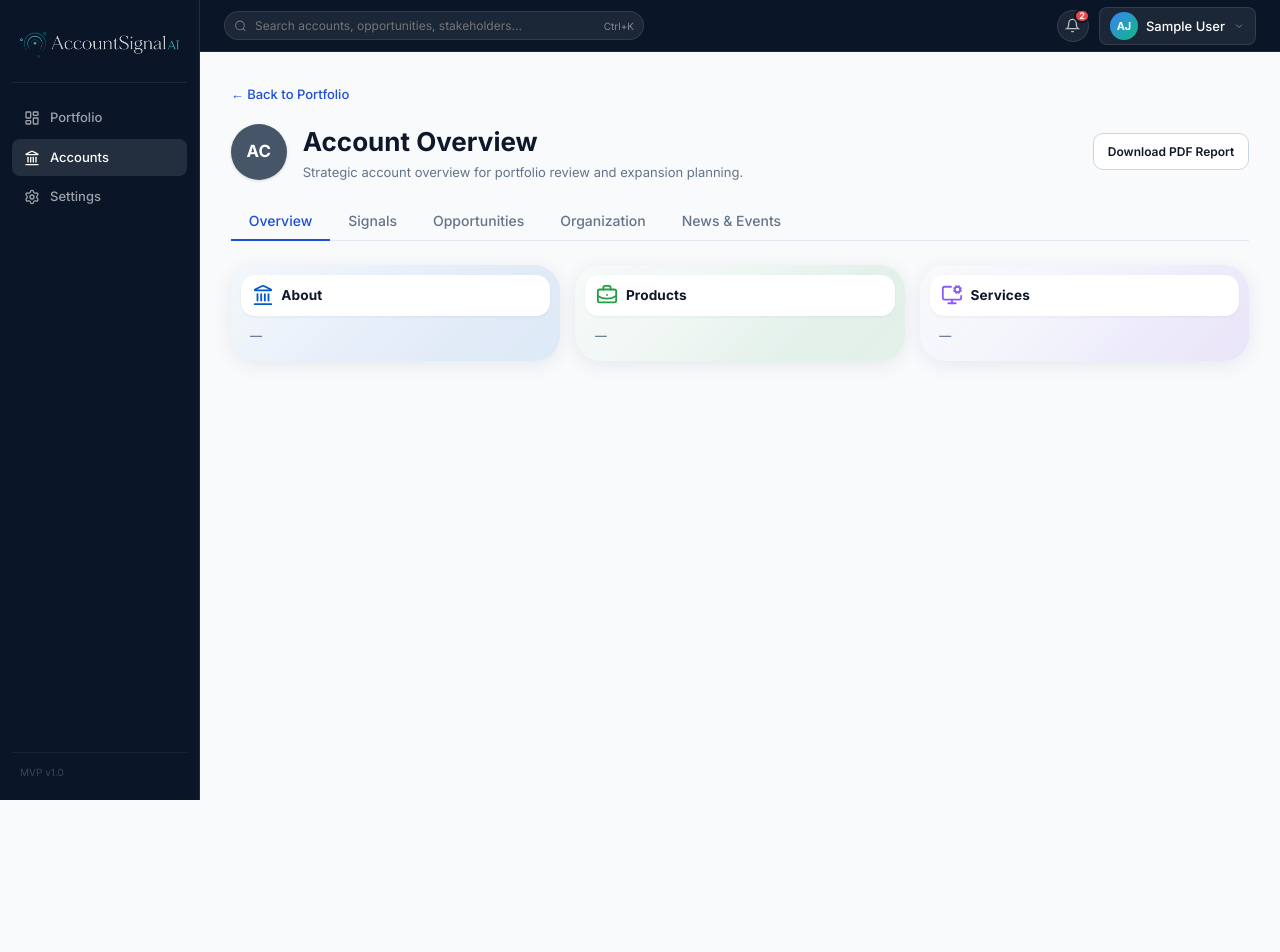
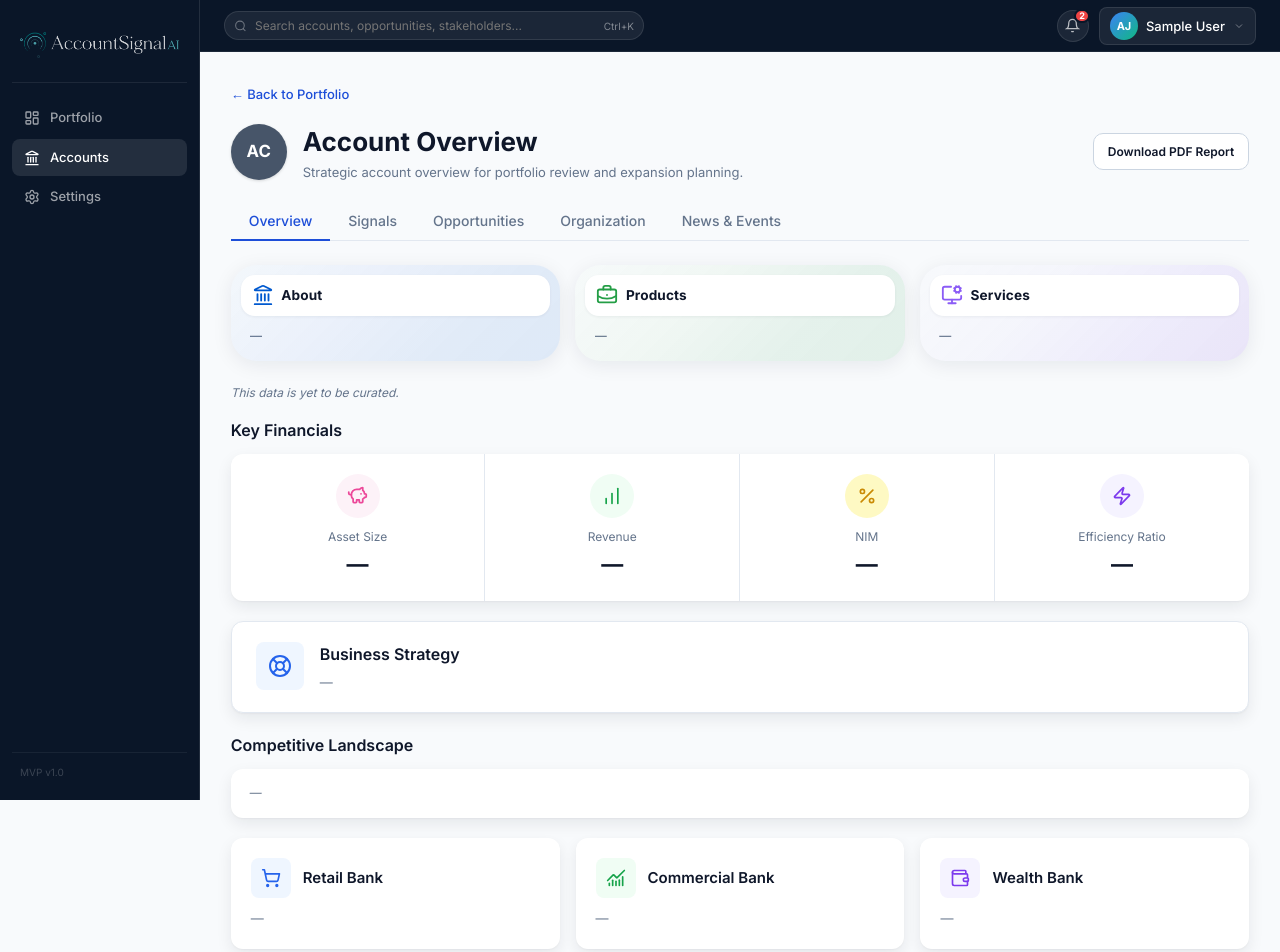
Before and after one commit to Anvita-DealAxisAI/DealAxisAI-demo-, a React (Vite) app: page /accounts/1 in a window 1280 px wide. Shown: the top 952 px of the page. Before the commit the page ends 800 px from the top, so only its background shows below. Built offline with nearby package versions, Linux system fonts and the light colour scheme; sample sign-in values are in the browser's storage.

Commit message:
Simplify account overview UI for incomplete accounts.
Remove the Capabilities chips block and keep the full overview layout for accounts like Jack Henry, with a short note when details are still pending curation.

Co-authored-by: Cursor <cursoragent@cursor.com>

```diff
--- a/src/index.css
+++ b/src/index.css
@@ -168,6 +168,18 @@ input, textarea, [contenteditable="true"] {
 }
 .asi-bank-header__name { font-size: 26px; font-weight: 700; color: var(--text-primary); }
 .asi-bank-header__sub { font-size: 13px; color: var(--text-secondary); margin-top: 2px; }
+
+.asi-overview-pending {
+  margin: 0 0 16px;
+  font-size: 12px;
+  line-height: 1.4;
+  color: #64748b;
+  font-style: italic;
+}
+.asi-overview-pending--inset {
+  margin: 0;
+  padding: 16px 18px;
+}
 
 /* Compact Synovus merger info tip (i-dot → hover/focus popover) */
 .asi-info-tip {
--- a/src/pages/AccountOverviewPage.jsx
+++ b/src/pages/AccountOverviewPage.jsx
@@ -704,6 +704,8 @@ function LinkedInIconLink({ url, stakeholderName }) {
 }
 
 /* ─── OVERVIEW TAB ────────────────────────────────────────────────── */
+const OVERVIEW_PENDING_COPY = 'This data is yet to be curated.';
+
 function OverviewTab({ acct }) {
   const aboutText = acct.about ?? '—';
   const productsText = acct.products ?? '—';
@@ -713,15 +715,12 @@ function OverviewTab({ acct }) {
   const commercialBankText = acct.commercialBank ?? '—';
   const wealthBankText = acct.wealthBank ?? '—';
   const competitiveRows = Array.isArray(acct.competitiveLandscape) ? acct.competitiveLandscape : [];
-  const capabilityList = String(acct.capabilities ?? '')
-    .split(/[,|]/)
-    .map((s) => s.trim())
-    .filter(Boolean);
   const hasFinancials = [acct.assetSize, acct.revenue, acct.nim, acct.efficiencyRatio]
     .some((v) => v != null && String(v).trim() && String(v).trim() !== '—');
   const hasStrategy = strategyText && strategyText !== '—';
   const hasSegments = [retailBankText, commercialBankText, wealthBankText]
     .some((t) => t && t !== '—');
+  const detailsPending = !hasFinancials && !hasStrategy && !hasSegments && competitiveRows.length === 0;
 
   return (
     <div className="animate-in">
@@ -754,34 +753,13 @@ function OverviewTab({ acct }) {
         ))}
       </div>
 
-      {capabilityList.length > 0 && (
-        <div style={{ marginBottom: 20 }}>
-          <h3 style={{ fontSize: 16, fontWeight: 600, color: '#0f172a', marginBottom: 12 }}>Capabilities</h3>
-          <div style={{ display: 'flex', flexWrap: 'wrap', gap: 8 }}>
-            {capabilityList.map((cap) => (
-              <span
-                key={cap}
-                style={{
-                  display: 'inline-flex',
-                  alignItems: 'center',
-                  padding: '6px 12px',
-                  borderRadius: 8,
-                  background: '#eff6ff',
-                  color: '#1e40af',
-                  fontSize: 13,
-                  fontWeight: 600,
-                  border: '1px solid #bfdbfe',
-                }}
-              >
-                {cap}
-              </span>
-            ))}
-          </div>
-        </div>
+      {detailsPending && (
+        <p className="asi-overview-pending" role="status">
+          {OVERVIEW_PENDING_COPY}
+        </p>
       )}
 
       {/* Key Financials */}
-      {hasFinancials && (
       <div style={{marginBottom:20}}>
         <h3 style={{fontSize:16,fontWeight:600,color:'#0f172a',marginBottom:12}}>Key Financials</h3>
         <div className="asi-financials">
@@ -803,24 +781,21 @@ function OverviewTab({ acct }) {
           ))}
         </div>
       </div>
-      )}
 
       {/* Business Strategy */}
-      {hasStrategy && (
       <div className="asi-strategy">
         <div className="asi-strategy__icon"><img src={businessStrategyIcon} alt="" width={24} height={24} aria-hidden /></div>
         <div>
           <h3 className="asi-strategy__title">Business Strategy</h3>
-          <p className="asi-strategy__text">{strategyText}</p>
-        </div>
-      </div>
-      )}
+          <p className="asi-strategy__text">{hasStrategy ? strategyText : '—'}</p>
+        </div>
+      </div>
 
       {/* Competitive Landscape */}
-      {competitiveRows.length > 0 && (
       <div style={{marginBottom:20}}>
         <h3 style={{fontSize:16,fontWeight:600,color:'#0f172a',marginBottom:12}}>Competitive Landscape</h3>
         <div className="asi-card" style={{overflow:'hidden'}}>
+          {competitiveRows.length > 0 ? (
             <table className="asi-table overview-comp-table">
               <thead><tr>
                 <th style={{ fontSize: '12px', textTransform: 'none', letterSpacing: 'normal' }}>Bank</th>
@@ -839,20 +814,21 @@ function OverviewTab({ acct }) {
                 ))}
               </tbody>
             </table>
-        </div>
-      </div>
+          ) : (
+            <p className="asi-overview-pending asi-overview-pending--inset">—</p>
           )}
+        </div>
+      </div>
 
       {/* Business Segments */}
-      {hasSegments && (
       <div className="asi-info-grid">
         {[
           { title:'Retail Bank',       icon: shoppingCartIcon,   color:'blue',  bg:'#eff6ff',
-            text: retailBankText },
+            text: hasSegments ? retailBankText : '—' },
           { title:'Commercial Bank',   icon: commercialBankIcon, color:'green', bg:'#f0fdf4',
-            text: commercialBankText },
+            text: hasSegments ? commercialBankText : '—' },
           { title:'Wealth Bank',       icon: walletIcon,         color:'purple',bg:'#f5f3ff',
-            text: wealthBankText },
+            text: hasSegments ? wealthBankText : '—' },
         ].map(c=>(
           <div key={c.title} className={`asi-info-card asi-info-card--${c.color}`}>
             <div className="asi-info-card__head">
@@ -863,7 +839,6 @@ function OverviewTab({ acct }) {
           </div>
         ))}
       </div>
-      )}
     </div>
   );
 }
```
Lines whose indentation alone changed are shown as unchanged.
